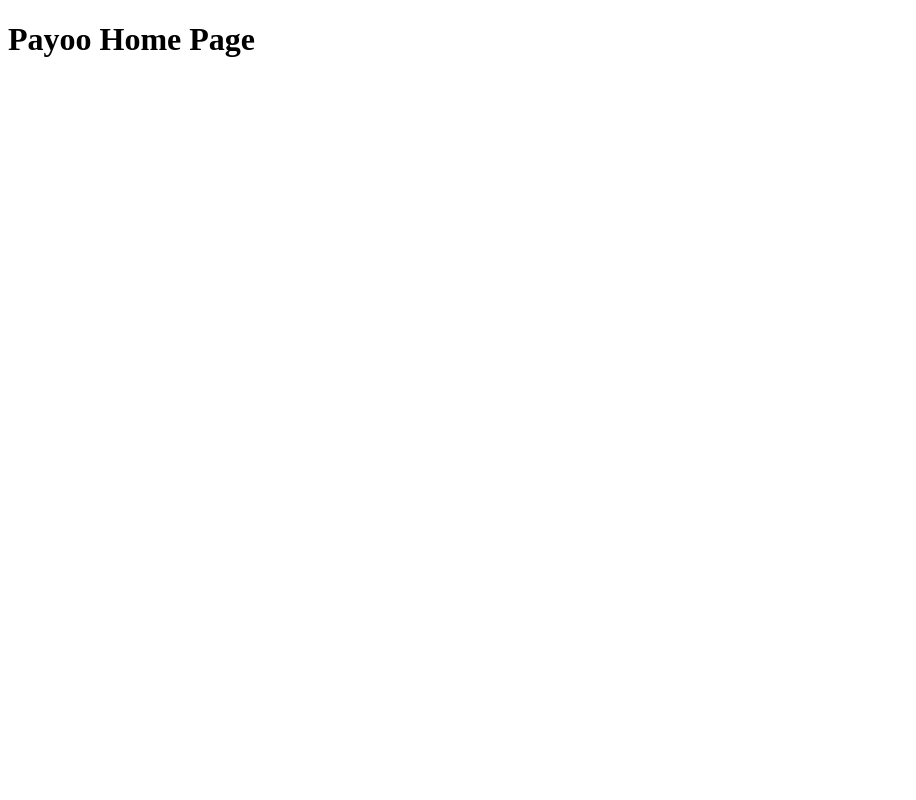
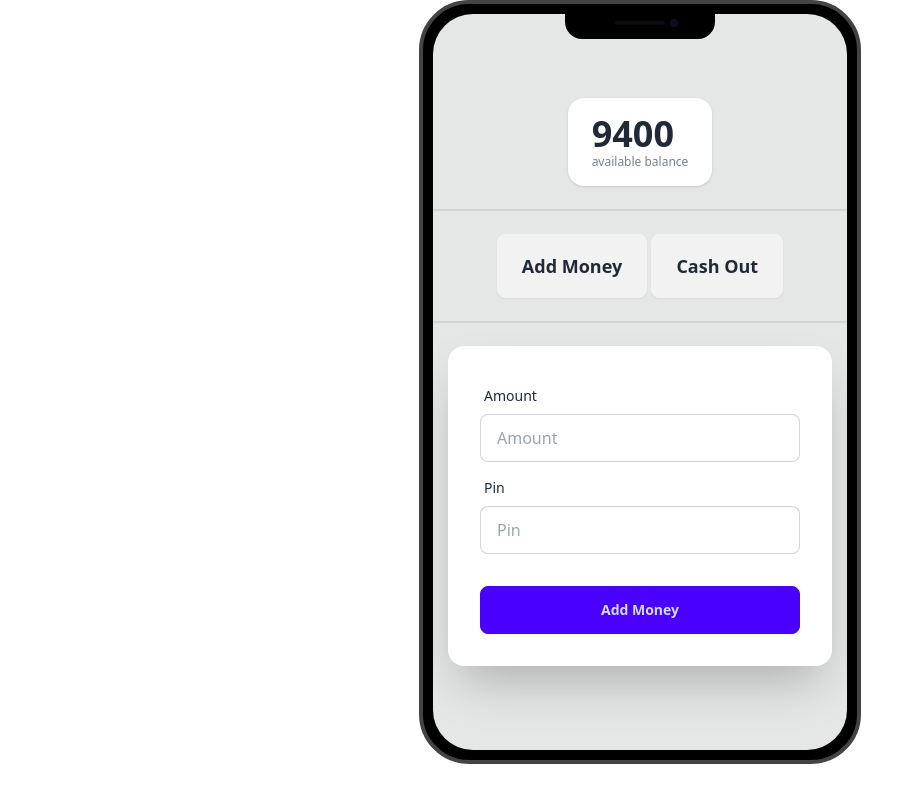
Before and after one commit to shahinurislam2k/Payoo-MFS, a plain HTML site: page home.html in a window 1280 px wide. Shown: the whole page, without its empty margins (0-916 px from the left). Drawn offline with nearby package versions, Linux system fonts and the light colour scheme.

Commit message:
added an add money event hanler

```diff
--- a/home.html
+++ b/home.html
@@ -4,9 +4,65 @@
     <meta charset="UTF-8">
     <meta name="viewport" content="width=device-width, initial-scale=1.0">
     <title>Payoo Home Page</title>
+    <link href="https://cdn.jsdelivr.net/npm/daisyui@4.12.10/dist/full.min.css" rel="stylesheet" type="text/css" />
+<script src="https://cdn.tailwindcss.com"></script>
+
 </head>
 <body>
-    <h1>Payoo Home Page</h1>
+    <main class="flex justify-center">
+        <div class="mockup-phone">
+            <div class="camera"></div>
+            <div class="display">
+              <div class="artboard artboard-demo phone-3">
 
+                <!-- available balance  -->
+                 <div>
+                  <div class="stats shadow">
+                    <div class="stat">
+                      <div class="stat-value">9400</div>
+                      <div class="stat-desc">available balance</div>
+                    </div>
+                  </div>
+                 </div>
+                 <div class="divider"></div>
+                 <!-- user action buttons -->
+                  <div>
+                    <button class="btn btn-lg">Add Money</button>
+                    <button class="btn btn-lg">Cash Out</button>
+                    <!-- <button class="btn btn-lg">Transfer</button> -->
+                  </div>
+                  <div class="divider"></div>
+
+
+                  <!-- Add money from start -->
+                  <div class="card bg-base-100 w-full max-w-sm shrink-0 shadow-2xl">
+                    <form class="card-body">
+                      <div class="form-control">
+                        <label class="label">
+                          <span class="label-text">Amount</span>
+                        </label>
+                        <input id="input-add-money" type="email" placeholder="Amount" class="input input-bordered" autocomplete="off" required />
+                      </div>
+                      <div class="form-control">
+                        <label class="label">
+                          <span class="label-text">Pin</span>
+                        </label>
+                        <input id="input-pin-number" type="password" placeholder="Pin" class="input input-bordered" autocomplete="off" required />
+                      </div>
+                      <div class="form-control mt-6">
+                        <button id="btn-add-money" class="btn btn-primary">Add Money</button>
+                      </div>
+                    </form>
+                  </div>
+                  <!-- Add money from end -->
+
+
+
+
+              </div>
+            </div>
+          </div>
+    </main>
+    <script src="./js/home.js"></script>
 </body>
 </html>
--- /dev/null
+++ b/js/home.js
@@ -0,0 +1,8 @@
+document.getElementById('btn-add-money')
+    .addEventListener('click', function(event){
+        event.preventDefault();
+        const addMoneyInput = document.getElementById('input-add-money').value;
+        const pinNumberInput = document.getElementById('input-pin-number').value;
+        console.log(addMoneyInput, pinNumberInput);
+
+})
--- a/js/login.js
+++ b/js/login.js
@@ -7,8 +7,6 @@
             const pinNumber = document.getElementById('pin-number').value;
 
             // console.log(phoneNumber, pinNumber);
-
-
 
             if(phoneNumber === '5' && pinNumber === '1234'){
                 console.log('Your are login in');
```
